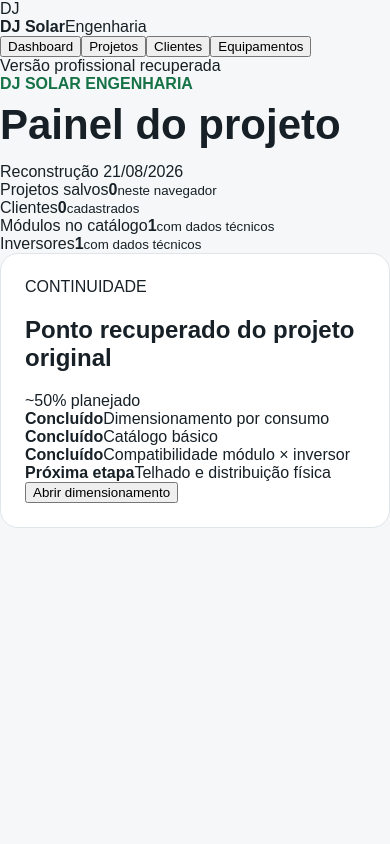
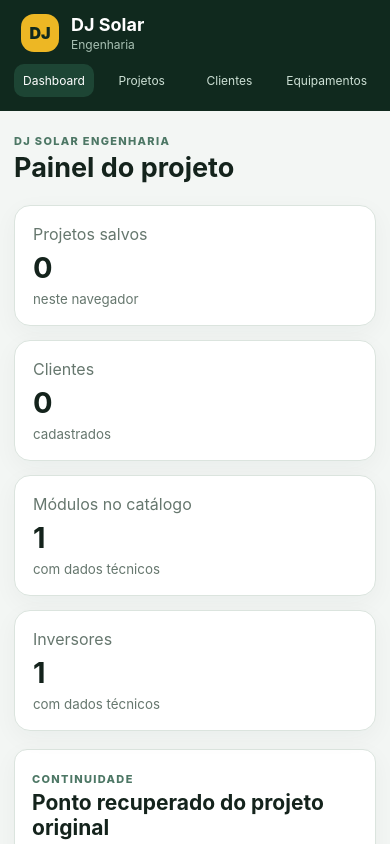
Before and after one commit to DirleBispo/DJ-Solar-Dimensionamento, a Next.js app: page / in a window 390 px wide. Shown: the top 844 px of the page. Built offline with nearby package versions, Linux system fonts and the light colour scheme.

Commit message:
style: restaurar interface profissional responsiva

```diff
--- a/app/globals.css
+++ b/app/globals.css
@@ -1,20 +1,127 @@
 * { box-sizing: border-box; }
-body { margin: 0; font-family: Arial, sans-serif; background: #f5f7f8; color: #172026; }
-.shell { max-width: 1180px; margin: 0 auto; padding: 32px 20px 64px; }
-.hero { display: flex; justify-content: space-between; gap: 24px; margin-bottom: 28px; }
-.eyebrow { font-weight: 700; color: #157347; }
-h1 { margin: 8px 0 14px; font-size: 42px; }
-.hero p { color: #53616a; max-width: 760px; }
-.status { background: #e8f5ee; color: #157347; border-radius: 24px; padding: 9px 14px; height: fit-content; font-weight: 700; }
-.workspace { display: grid; grid-template-columns: 1.1fr .9fr; gap: 22px; }
-.panel { background: white; border: 1px solid #dfe5e8; border-radius: 18px; padding: 24px; }
-.grid { display: grid; grid-template-columns: 1fr 1fr; gap: 16px; }
-label { display: grid; gap: 8px; font-size: 14px; font-weight: 700; }
-input { width: 100%; border: 1px solid #cfd8dc; border-radius: 10px; padding: 12px; font: inherit; }
-.note { margin-top: 20px; padding: 14px; border-radius: 12px; background: #fff8e1; line-height: 1.5; }
-.results { display: grid; grid-template-columns: 1fr 1fr; gap: 12px; }
-.results article { min-height: 112px; border-radius: 14px; padding: 16px; background: #f6f9f7; border: 1px solid #e1ebe5; display: flex; flex-direction: column; justify-content: space-between; }
-.results strong { font-size: 26px; color: #0f5e39; }
-.results .wide { grid-column: 1 / -1; background: #e8f5ee; }
-@media (max-width: 820px) { .hero { flex-direction: column; } .workspace { grid-template-columns: 1fr; } }
-@media (max-width: 560px) { .grid, .results { grid-template-columns: 1fr; } .results .wide { grid-column: auto; } }
+:root { font-family: Inter, ui-sans-serif, system-ui, -apple-system, BlinkMacSystemFont, "Segoe UI", sans-serif; color: #14231c; background: #f3f6f4; }
+body { margin: 0; background: #f3f6f4; color: #14231c; }
+button, input, select { font: inherit; }
+button { cursor: pointer; }
+.app-shell { min-height: 100vh; display: grid; grid-template-columns: 248px minmax(0, 1fr); }
+.sidebar { position: sticky; top: 0; height: 100vh; background: #10291e; color: white; padding: 26px 18px; display: flex; flex-direction: column; gap: 28px; overflow: hidden; }
+.brand { display: flex; gap: 12px; align-items: center; padding: 0 7px; }
+.brand-mark { width: 44px; height: 44px; border-radius: 13px; display: grid; place-items: center; background: #edb724; color: #10291e; font-weight: 900; }
+.brand strong, .brand span { display: block; }
+.brand strong { font-size: 18px; }
+.brand span { font-size: 12px; color: #a8c0b3; margin-top: 2px; }
+.sidebar nav { display: grid; gap: 8px; }
+.sidebar nav button { border: 0; background: transparent; color: #cde0d5; text-align: left; padding: 12px 14px; border-radius: 10px; }
+.sidebar nav button:hover, .sidebar nav .nav-active { background: #1d4534; color: white; }
+.side-note { margin-top: auto; font-size: 12px; color: #a8c0b3; display: flex; align-items: center; gap: 8px; line-height: 1.4; }
+.dot { width: 8px; height: 8px; border-radius: 50%; background: #6fd29a; flex: 0 0 auto; }
+.content { min-width: 0; padding: 30px; max-width: 1500px; width: 100%; }
+.topbar { display: flex; align-items: flex-start; justify-content: space-between; gap: 20px; margin-bottom: 22px; }
+.eyebrow, .kicker { font-size: 11px; font-weight: 800; letter-spacing: .12em; color: #4d7765; }
+h1 { margin: 4px 0 0; font-size: clamp(26px, 3vw, 38px); line-height: 1.1; }
+h2 { margin: 3px 0 0; font-size: 21px; }
+h3 { margin: 5px 0 14px; font-size: 17px; }
+.version-badge, .pill { border: 1px solid #d3dfd8; background: white; border-radius: 999px; padding: 7px 11px; font-size: 12px; font-weight: 750; white-space: nowrap; }
+.pill.green { background: #e8f6ed; border-color: #bfe3ca; color: #16733e; }
+.pill.yellow { background: #fff7db; border-color: #efdc95; color: #84620c; }
+.pill.red { background: #fdeaea; border-color: #efb8b8; color: #9a3030; }
+.message { display: flex; justify-content: space-between; align-items: center; gap: 16px; margin-bottom: 18px; background: #eef7f1; border: 1px solid #cbe2d2; color: #24563b; border-radius: 12px; padding: 12px 14px; font-size: 13px; cursor: pointer; }
+.message span { font-size: 20px; }
+.metric-grid { display: grid; grid-template-columns: repeat(4, minmax(0, 1fr)); gap: 14px; margin-bottom: 18px; }
+.metric, .panel { background: white; border: 1px solid #dbe4de; border-radius: 16px; box-shadow: 0 7px 24px rgba(20, 51, 36, .045); }
+.metric { padding: 18px; display: grid; gap: 6px; }
+.metric span, .metric small { color: #66776e; }
+.metric strong { font-size: 29px; }
+.panel { padding: 22px; margin-bottom: 18px; min-width: 0; }
+.section-heading { display: flex; align-items: flex-start; justify-content: space-between; gap: 14px; margin-bottom: 18px; }
+.timeline-grid { display: grid; grid-template-columns: repeat(4, minmax(0, 1fr)); gap: 12px; margin-bottom: 18px; }
+.timeline { border: 1px solid #dce6df; border-radius: 12px; padding: 15px; display: grid; gap: 5px; min-height: 90px; align-content: center; }
+.timeline strong { font-size: 12px; color: #4a6f5e; }
+.timeline span { font-weight: 700; }
+.timeline.done { background: #eff8f2; border-color: #c6e4cf; }
+.timeline.next { background: #fff7dd; border-color: #eddc9d; }
+.primary { border: 0; background: #16633f; color: white; border-radius: 10px; padding: 11px 16px; font-weight: 800; }
+.primary:hover { background: #104c30; }
+.two-columns { display: grid; grid-template-columns: 1fr 1fr; gap: 18px; align-items: start; }
+.form-grid { display: grid; grid-template-columns: repeat(2, minmax(0, 1fr)); gap: 14px; margin-bottom: 18px; }
+.form-grid.three { grid-template-columns: repeat(3, minmax(0, 1fr)); }
+.form-grid.four { grid-template-columns: repeat(4, minmax(0, 1fr)); }
+.field { display: grid; gap: 7px; min-width: 0; }
+.field > span { font-size: 12px; color: #51655a; font-weight: 750; }
+.field input, .field select { width: 100%; min-width: 0; border: 1px solid #cfdad3; border-radius: 9px; background: white; padding: 10px 11px; color: #14231c; outline: none; }
+.field input:focus, .field select:focus { border-color: #4b8e6d; box-shadow: 0 0 0 3px rgba(75, 142, 109, .12); }
+.segmented { display: inline-flex; background: #edf2ef; border-radius: 10px; padding: 3px; margin-bottom: 16px; }
+.segmented button { border: 0; background: transparent; padding: 8px 12px; border-radius: 8px; color: #53655c; }
+.segmented .selected { background: white; color: #163c2b; box-shadow: 0 1px 5px rgba(0,0,0,.08); font-weight: 750; }
+.local-scroll { max-width: 100%; overflow-x: auto; padding-bottom: 8px; }
+.months-grid { min-width: 980px; display: grid; grid-template-columns: repeat(6, 1fr); gap: 11px; }
+.top-gap { margin-top: 16px; }
+.average-box { display: flex; justify-content: space-between; align-items: center; gap: 15px; background: #f5f8f6; border: 1px solid #dee7e1; padding: 12px 14px; border-radius: 10px; font-size: 13px; }
+.average-box strong { font-size: 17px; }
+.result-grid { display: grid; grid-template-columns: repeat(5, minmax(0, 1fr)); gap: 12px; }
+.result-card { border: 1px solid #dce6df; border-radius: 12px; padding: 15px; display: grid; gap: 9px; background: #f8faf9; }
+.result-card span, .compat-card span { color: #63766b; font-size: 12px; }
+.result-card strong { font-size: 20px; color: #155d3b; }
+.memory { margin-top: 14px; border-top: 1px solid #e3e9e5; padding-top: 12px; }
+.memory summary { cursor: pointer; font-weight: 750; font-size: 13px; color: #456453; }
+.memory-content { display: grid; grid-template-columns: repeat(5, minmax(0, 1fr)); gap: 8px; margin-top: 10px; }
+.memory-content p { margin: 0; background: #f7f9f8; border-radius: 8px; padding: 10px; font-size: 12px; }
+.compat-table { min-width: 950px; display: grid; grid-template-columns: repeat(6, 1fr); gap: 10px; }
+.compat-card { border: 1px solid #dce5df; border-radius: 10px; padding: 13px; display: grid; gap: 7px; background: #fbfcfb; }
+.compat-card strong { font-size: 15px; }
+.alerts { display: grid; gap: 8px; margin-top: 14px; }
+.alert { display: flex; align-items: center; gap: 9px; border-radius: 9px; padding: 10px 12px; font-size: 12px; border: 1px solid; }
+.alert .signal { width: 9px; height: 9px; border-radius: 50%; flex: 0 0 auto; }
+.alert.verde { background: #edf8f1; border-color: #c4e2cd; color: #256441; }
+.alert.verde .signal { background: #31a65c; }
+.alert.amarelo { background: #fff8df; border-color: #ecd99b; color: #7d6316; }
+.alert.amarelo .signal { background: #d8a91d; }
+.alert.vermelho { background: #fff0f0; border-color: #ebc2c2; color: #933c3c; }
+.alert.vermelho .signal { background: #ce3f3f; }
+.technical-note { margin: 13px 0 0; font-size: 12px; color: #697b70; line-height: 1.5; }
+.next-stage { border-style: dashed; border-color: #d8c881; background: #fffdf6; }
+.check-grid { display: grid; grid-template-columns: repeat(4, minmax(0, 1fr)); gap: 9px; }
+.check-grid span { background: white; border: 1px solid #eadfae; border-radius: 9px; padding: 10px; font-size: 12px; font-weight: 700; }
+.next-stage p { margin: 14px 0 0; color: #6b6250; font-size: 13px; line-height: 1.5; }
+.actions { display: flex; justify-content: space-between; align-items: center; gap: 18px; margin: 4px 0 18px; font-size: 13px; color: #5d6e65; }
+.project-table { min-width: 1040px; }
+.table-head, .table-row { display: grid; grid-template-columns: 1.3fr 1.2fr .85fr .85fr .65fr .8fr .8fr; gap: 12px; padding: 10px 12px; align-items: center; }
+.table-head { background: #f0f4f2; border-radius: 9px; color: #52665b; font-size: 11px; font-weight: 800; text-transform: uppercase; }
+.table-row { border-bottom: 1px solid #edf0ee; font-size: 12px; }
+.list-row { display: flex; justify-content: space-between; gap: 14px; padding: 12px 0; border-bottom: 1px solid #edf1ee; }
+.list-row div { display: grid; gap: 3px; }
+.list-row span { color: #687a70; font-size: 12px; }
+.equipment-card { border: 1px solid #dce5df; border-radius: 12px; padding: 16px; }
+.equipment-card > strong { color: #256448; font-size: 12px; }
+.spec-grid { display: flex; flex-wrap: wrap; gap: 8px; }
+.spec-grid span { background: #f2f6f3; border-radius: 7px; padding: 7px 9px; font-size: 11px; color: #4d6357; }
+.empty { border: 1px dashed #ccd9d1; background: #fafcfb; color: #708079; padding: 20px; border-radius: 10px; text-align: center; font-size: 13px; }
+@media (max-width: 1100px) {
+  .app-shell { grid-template-columns: 205px minmax(0, 1fr); }
+  .metric-grid { grid-template-columns: repeat(2, 1fr); }
+  .result-grid { grid-template-columns: repeat(3, 1fr); }
+  .form-grid.four { grid-template-columns: repeat(2, 1fr); }
+  .check-grid { grid-template-columns: repeat(2, 1fr); }
+  .memory-content { grid-template-columns: repeat(2, 1fr); }
+}
+@media (max-width: 780px) {
+  .app-shell { display: block; }
+  .sidebar { position: static; width: 100%; height: auto; padding: 14px; gap: 12px; overflow: visible; }
+  .sidebar nav { grid-template-columns: repeat(4, 1fr); overflow-x: auto; }
+  .sidebar nav button { text-align: center; white-space: nowrap; padding: 9px; font-size: 12px; }
+  .side-note { display: none; }
+  .content { padding: 18px 14px 38px; }
+  .topbar { align-items: center; }
+  .version-badge { display: none; }
+  .two-columns, .timeline-grid { grid-template-columns: 1fr; }
+  .form-grid.three, .form-grid.four, .result-grid { grid-template-columns: repeat(2, minmax(0, 1fr)); }
+}
+@media (max-width: 520px) {
+  .brand-mark { width: 38px; height: 38px; }
+  .metric-grid, .form-grid, .form-grid.three, .form-grid.four, .result-grid, .check-grid, .memory-content { grid-template-columns: 1fr; }
+  .section-heading, .actions { align-items: flex-start; flex-direction: column; }
+  .segmented { width: 100%; }
+  .segmented button { flex: 1; }
+  .topbar h1 { font-size: 27px; }
+  .panel { padding: 17px; border-radius: 13px; }
+}
```
